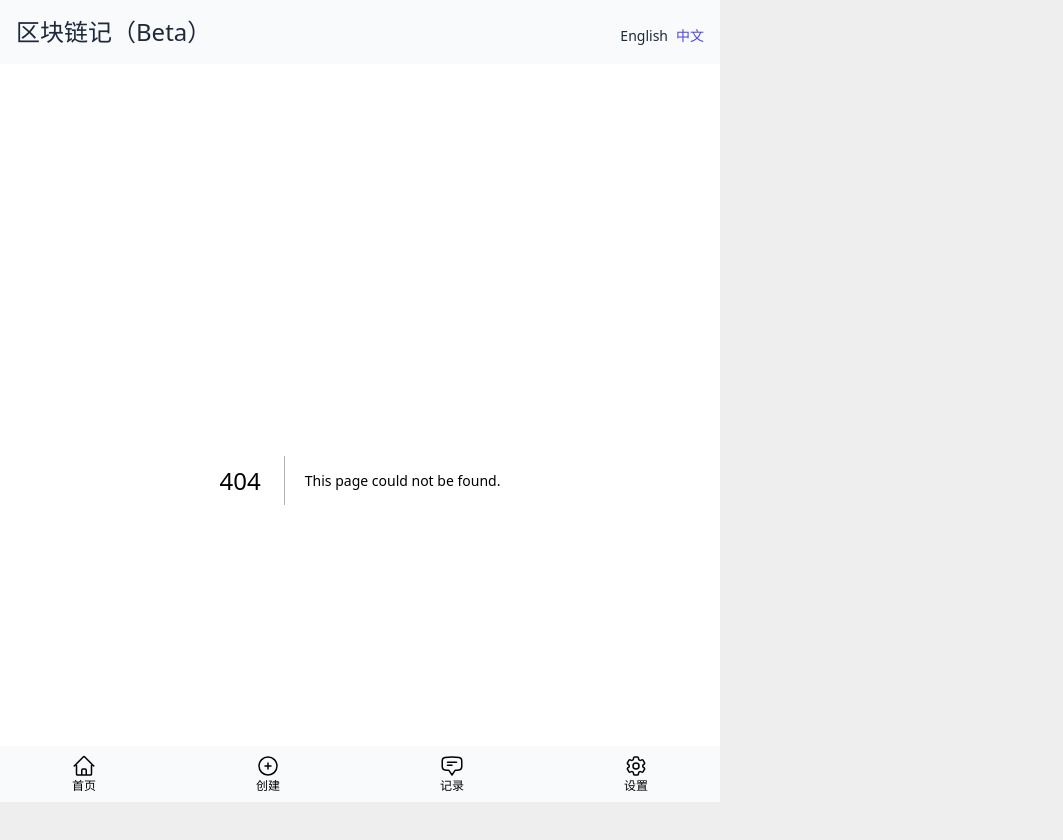
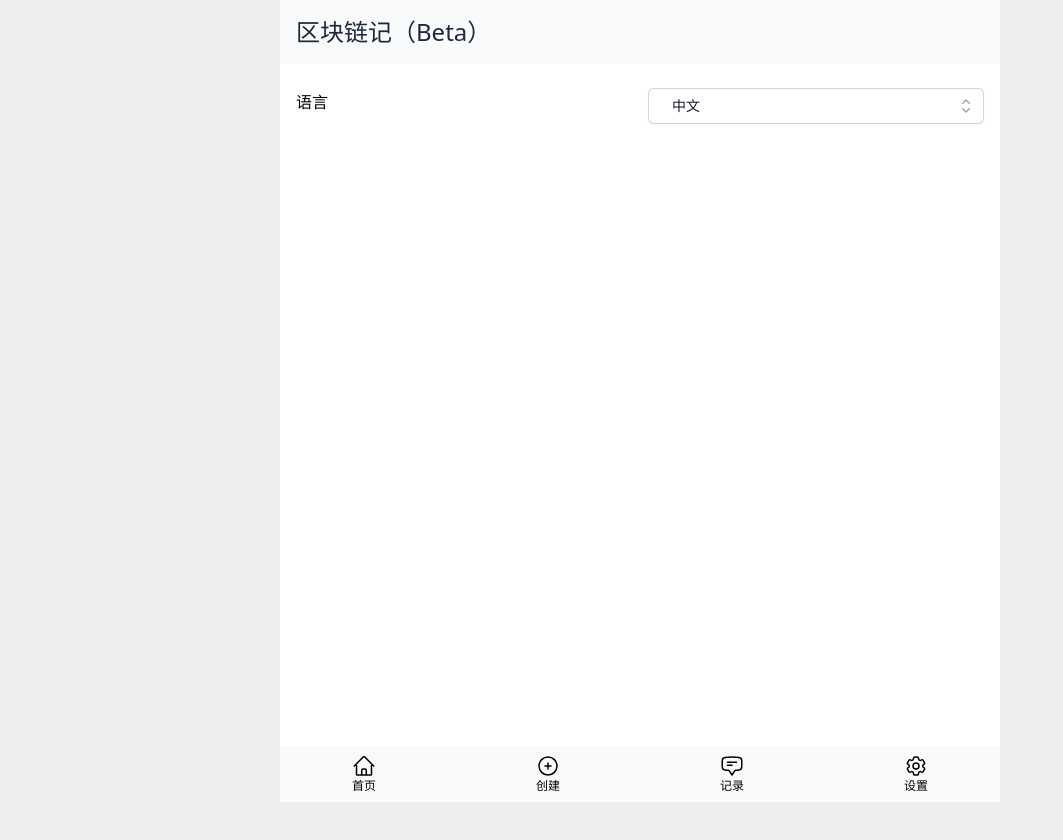
Before and after one commit to 0x74616e67/recordonchain-interface, a Next.js app: page /setting/Locale in a window 1280 px wide. Before the commit this address had no page. Shown: the top 840 px of the page, without its empty margins (0-1063 px from the left). After the commit the page ends 802 px from the top, so only its background shows below. Built offline with nearby package versions, Linux system fonts and the light colour scheme.

Commit message:
add locale component

```diff
--- a/src/components/Layout/index.js
+++ b/src/components/Layout/index.js
@@ -14,24 +14,6 @@ function Layout({ children }) {
     <>
       <div className="text-2xl h-16 bg-[#F8FAFC] flex items-center justify-between px-4 text-[#1E293B]">
         <h1>{t("title")}</h1>
-        <div>
-          <small
-            className={`text-sm cursor-pointer ${
-              localeStore.locale === "en" ? "text-blue0" : ""
-            }`}
-            onClick={() => localeStore.setLocale("en")}
-          >
-            English
-          </small>
-          <small
-            className={`text-sm ml-2 cursor-pointer ${
-              localeStore.locale === "zh" ? "text-blue0" : ""
-            }`}
-            onClick={() => localeStore.setLocale("zh")}
-          >
-            中文
-          </small>
-        </div>
       </div>
       <main className="p-4 relative h-[calc(100%-118px)]">{children}</main>
       <Footer />
--- /dev/null
+++ b/src/components/Select/index.js
@@ -0,0 +1,50 @@
+import {
+  Listbox,
+  ListboxButton,
+  ListboxOption,
+  ListboxOptions,
+} from "@headlessui/react";
+import { CheckIcon, ChevronUpDownIcon } from "@heroicons/react/20/solid";
+
+export default function Select({
+  options = [],
+  value = options?.[0],
+  onChange = () => {},
+}) {
+  return (
+    <Listbox value={value} onChange={onChange}>
+      <div className="relative mt-2">
+        <ListboxButton className="relative w-full cursor-default rounded-md bg-white py-1.5 pl-3 pr-10 text-left text-gray-900 shadow-sm ring-1 ring-inset ring-gray-300 focus:outline-none focus:ring-2 focus:ring-indigo-500 sm:text-sm sm:leading-6">
+          <span className="ml-3 block truncate">{value.label}</span>
+          <span className="pointer-events-none absolute inset-y-0 right-0 ml-3 flex items-center pr-2">
+            <ChevronUpDownIcon
+              aria-hidden="true"
+              className="h-5 w-5 text-gray-400"
+            />
+          </span>
+        </ListboxButton>
+
+        <ListboxOptions
+          transition
+          className="absolute z-10 mt-1 max-h-56 w-full overflow-auto rounded-md bg-white py-1 text-base shadow-lg ring-1 ring-black ring-opacity-5 focus:outline-none data-[closed]:data-[leave]:opacity-0 data-[leave]:transition data-[leave]:duration-100 data-[leave]:ease-in text-sm"
+        >
+          {options.map((option) => (
+            <ListboxOption
+              key={option.value}
+              value={option}
+              className="group relative cursor-default select-none py-2 pl-3 pr-9 text-gray-900 data-[focus]:bg-indigo-600 data-[focus]:text-white"
+            >
+              <span className="ml-3 block truncate font-normal group-data-[selected]:font-semibold">
+                {option.label}
+              </span>
+
+              <span className="absolute inset-y-0 right-0 flex items-center pr-4 text-indigo-600 group-data-[focus]:text-white [.group:not([data-selected])_&]:hidden">
+                <CheckIcon aria-hidden="true" className="h-5 w-5" />
+              </span>
+            </ListboxOption>
+          ))}
+        </ListboxOptions>
+      </div>
+    </Listbox>
+  );
+}
--- a/src/locales/en.js
+++ b/src/locales/en.js
@@ -96,4 +96,17 @@ export default {
       getTxInfo: "Failed to get record, please <button>try again</button>",
     },
   },
+  Records: {
+    meta: {
+      title: "Record List - Qu Kuai Lian Ji",
+    },
+    title: "Record List",
+  },
+  Setting: {
+    meta: {
+      title: "Setting - Qu Kuai Lian Ji",
+    },
+    title: "Setting",
+    locale: "Language",
+  },
 };
--- a/src/locales/zh.js
+++ b/src/locales/zh.js
@@ -96,4 +96,17 @@ export default {
       getTxInfo: "获取记录失败，请<button>重试</button>",
     },
   },
+  Records: {
+    meta: {
+      title: "记录列表 - 区块链记",
+    },
+    title: "记录列表",
+  },
+  Setting: {
+    meta: {
+      title: "设置 - 区块链记",
+    },
+    title: "设置",
+    locale: "语言",
+  },
 };
--- a/src/pages/records/index.js
+++ b/src/pages/records/index.js
@@ -1,9 +1,20 @@
-import { memo } from "react";
-import Link from "next/link";
+import { memo, useState } from "react";
+import Spin from "@/components/Spin";
 import { useTranslations } from "use-intl";
+import Head from "next/head";
 
 function Records({}) {
-  return <div>record list</div>;
+  const t = useTranslations("Records");
+  const [loading, setLoading] = useState(false);
+
+  return (
+    <>
+      <Head>
+        <title>{t("meta.title")}</title>
+      </Head>
+      <Spin spinning={loading}>{t("title")}</Spin>
+    </>
+  );
 }
 
 export default memo(Records);
--- /dev/null
+++ b/src/pages/setting/Locale.js
@@ -0,0 +1,50 @@
+import { memo, useState } from "react";
+import { useTranslations } from "use-intl";
+import { useLocaleStore } from "@/utils/store";
+import Select from "@/components/Select";
+
+const options = [
+  {
+    value: "zh",
+    label: "中文",
+  },
+  {
+    value: "en",
+    label: "English",
+  },
+];
+
+function Locale({}) {
+  const t = useTranslations();
+  const localeStore = useLocaleStore((state) => ({
+    locale: state.locale,
+    setLocale: state.setLocale,
+  }));
+
+  const [value, setValue] = useState(
+    options.find((o) => o.value === localeStore.locale)
+  );
+
+  const handleChange = (option) => {
+    setValue(option);
+    localeStore.setLocale(option.value);
+  };
+
+  return (
+    <div>
+      <div className="grid grid-cols-2 gap-4 flex items-center">
+        {/* <Label className="block text-sm font-medium leading-6 text-gray-900">
+          {t("title")}
+        </Label> */}
+        <label>{t("Setting.locale")}</label>
+        <Select
+          options={options}
+          value={value}
+          onChange={handleChange}
+        ></Select>
+      </div>
+    </div>
+  );
+}
+
+export default memo(Locale);
--- a/src/pages/setting/index.js
+++ b/src/pages/setting/index.js
@@ -1,9 +1,20 @@
-import { memo } from "react";
-import Link from "next/link";
+import { memo, useState } from "react";
 import { useTranslations } from "use-intl";
+import Head from "next/head";
+import Locale from "./Locale";
 
 function Setting({}) {
-  return <div>Setting Page</div>;
+  const t = useTranslations("Setting");
+  const [loading, setLoading] = useState(false);
+
+  return (
+    <>
+      <Head>
+        <title>{t("meta.title")}</title>
+      </Head>
+      <Locale></Locale>
+    </>
+  );
 }
 
 export default memo(Setting);
```
